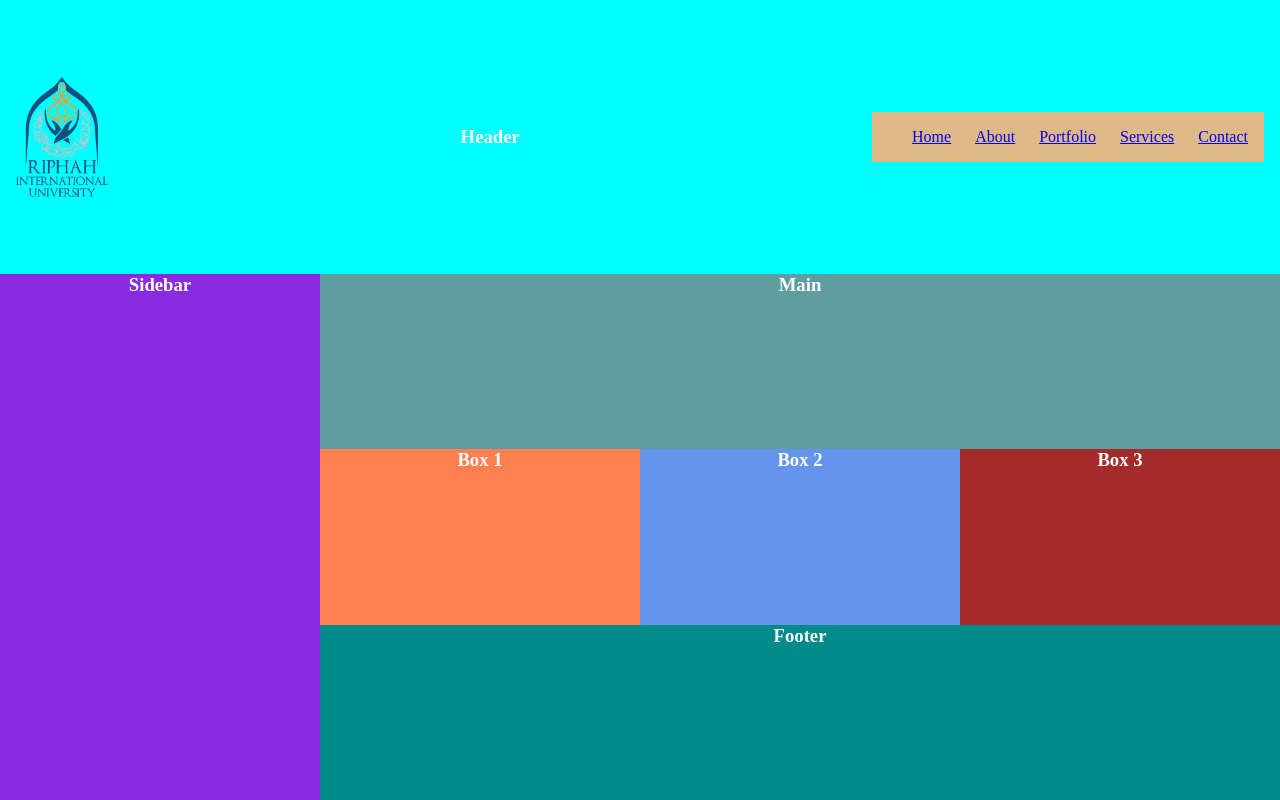
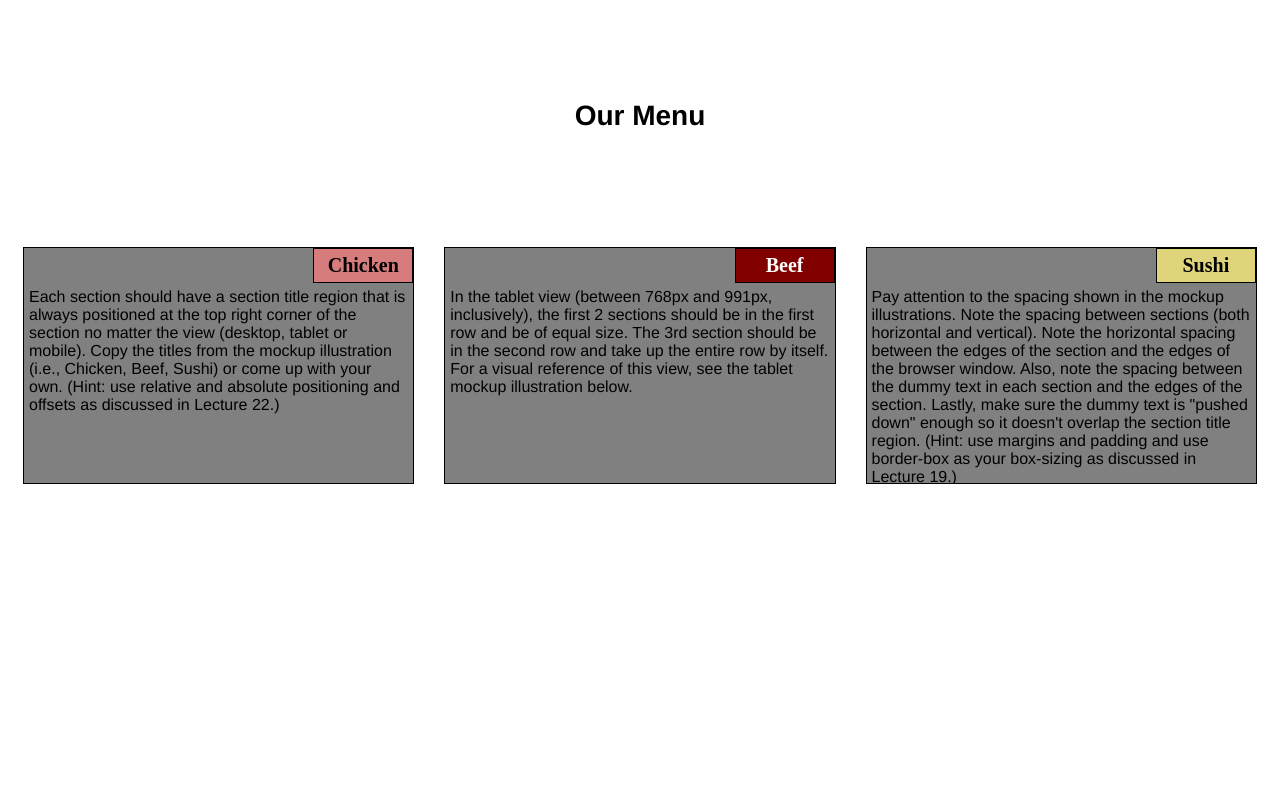
Before and after one commit to itzsaad09/module2-solution, a plain HTML site: page index.html in a window 1280 px wide. Drawn offline with Linux system fonts and the light colour scheme.

Commit message:
Update index.html

```diff
--- a/index.html
+++ b/index.html
@@ -1,49 +1,170 @@
 <!DOCTYPE html>
 <html>
+
 <head>
-        <meta name="viewport" content="width=device-width, initial-scale=1.0"/>
-        <link rel="stylesheet" href="style.css">
-        <link rel="stylesheet" href="https://cdnjs.cloudflare.com/ajax/libs/font-awesome/5.15.3/css/all.min.css">
-        <title>Task 1</title>
+    <meta charset="utf-8">
+    <title>module2-solution</title>
 </head>
+<style>
+    /*basic style*/
+    * {
+        box-sizing: border-box;
+    }
+
+    body {
+        background-color: white;
+    }
+
+    h1 {
+        margin: 100px;
+        text-align: center;
+        font-family: Helvetica;
+        font-weight: bold;
+        font-size: 175%;
+    }
+
+    section {
+        position: relative;
+        padding: 15px;
+        width: 100%;
+    }
+
+    p {
+        position: relative;
+        clear: right;
+    }
+
+    div {
+        position: relative;
+        background-color: gray;
+        border: 1px solid black;
+        width: 100%;
+        margin-left: auto;
+        margin-right: auto;
+        margin-bottom: auto;
+    }
+
+    .sub1 {
+        float: right;
+        width: 100px;
+        padding: 5px;
+        margin: 0px;
+        border: 1px solid black;
+        text-align: center;
+        font-size: 125%;
+        font-weight: bold;
+        background-color: rgb(214, 124, 124);
+
+    }
+
+    .sub2 {
+        float: right;
+        color: white;
+        width: 100px;
+        padding: 5px;
+        margin: 0px;
+        border: 1px solid black;
+        text-align: center;
+        font-size: 125%;
+        font-weight: bold;
+        background-color: maroon;
+
+    }
+
+    .sub3 {
+        color: black;
+        float: right;
+        width: 100px;
+        padding: 5px;
+        margin: 0px;
+        border: 1px solid black;
+        text-align: center;
+        font-size: 125%;
+        font-weight: bold;
+        background-color: rgb(223, 212, 121);
+
+    }
+
+    .content {
+        padding: 5px;
+        border: none;
+        background-color: gray;
+        font-family: Helvetica;
+        color: black;
+        margin: 0px;
+        height: 200px;
+        overflow: auto;
+    }
+
+    .row {
+        width: 90%;
+    }
+
+    /*desktop version*/
+    @media (min-width: 992px) {
+        .column-lg-4 {
+            float: left;
+            width: 33.33%;
+        }
+    }
+
+    /*tablet version*/
+    @media (min-width: 768px) and (max-width: 991px) {
+        .colmn-md-6 {
+            float: left;
+            width: 50%;
+            margin-left: auto;
+            margin-right: auto;
+        }
+
+        .colmn-md-12 {
+            float: left;
+            width: 100%;
+            margin-left: auto;
+            margin-right: auto;
+        }
+    }
+
+    /*mobile version*/
+    @media (max-width: 767px) {
+        .colmn-sm-12 {
+            float: left;
+            width: 100%;
+        }
+    }
+</style>
+
 <body>
-        <div class="row">
-            <div class="header">
-                <div class="logo">
-                    <img src="logo.png" alt="">
+    <h1>Our Menu</h1>
+    <section class="column-lg-4 colmn-md-6 colmn-sm-12">
+        <div>
+            <p class="sub1">Chicken</p>
+            <p class="content">
+                Each section should have a section title region that is always positioned at the top right corner of the
+                section no matter the view (desktop, tablet or mobile). Copy the titles from the mockup illustration
+                (i.e., Chicken, Beef, Sushi) or come up with your own. (Hint: use relative and absolute positioning and
+                offsets as discussed in Lecture 22.)
+            </p>
         </div>
-                <h3 class="title">Header</h3>
-                <button class="hamburger">
-                    <i class="fas fa-bars"></i>
-                </button>
-                <nav id="nav">
-                    <ul>
-                        <li><a href="#">Home</a></li>
-                        <li><a href="#">About</a></li>
-                        <li><a href="#">Portfolio</a></li>
-                        <li><a href="#">Services</a></li>
-                        <li><a href="#">Contact</a></li>
-                    </ul>
-                </nav>
+    </section>
+    <section class="column-lg-4 colmn-md-6 colmn-sm-12">
+        <div>
+            <p class="sub2">Beef</p>
+            <p class="content">In the tablet view (between 768px and 991px, inclusively), the first 2 sections should be
+                in the first row and be of equal size. The 3rd section should be in the second row and take up the
+                entire row by itself. For a visual reference of this view, see the tablet mockup illustration below.</p>
         </div>
-            <div class="sidebar">
-                <h3>Sidebar</h3>
-            </div>
-            <div class="main">
-                <h3>Main</h3>
-            </div>
-            <div class="box1">
-                <h3>Box 1</h3>
-            </div>
-            <div class="box2">
-                <h3>Box 2</h3>
-            </div>
-            <div class="box3">
-                <h3>Box 3</h3>
-            </div>
-            <div class="footer">
-                <h3>Footer</h3>
-            </div>
+    </section>
+    <section class="column-lg-4 colmn-md-12 colmn-sm-12">
+        <div>
+            <p class="sub3">Sushi</p>
+            <p class="content">Pay attention to the spacing shown in the mockup illustrations. Note the spacing between
+                sections (both horizontal and vertical). Note the horizontal spacing between the edges of the section
+                and the edges of the browser window. Also, note the spacing between the dummy text in each section and
+                the edges of the section. Lastly, make sure the dummy text is "pushed down" enough so it doesn't overlap
+                the section title region. (Hint: use margins and padding and use border-box as your box-sizing as
+                discussed in Lecture 19.)</p>
         </div>
 </body>
+
 </html>
```
Lines whose indentation alone changed are shown as unchanged.
